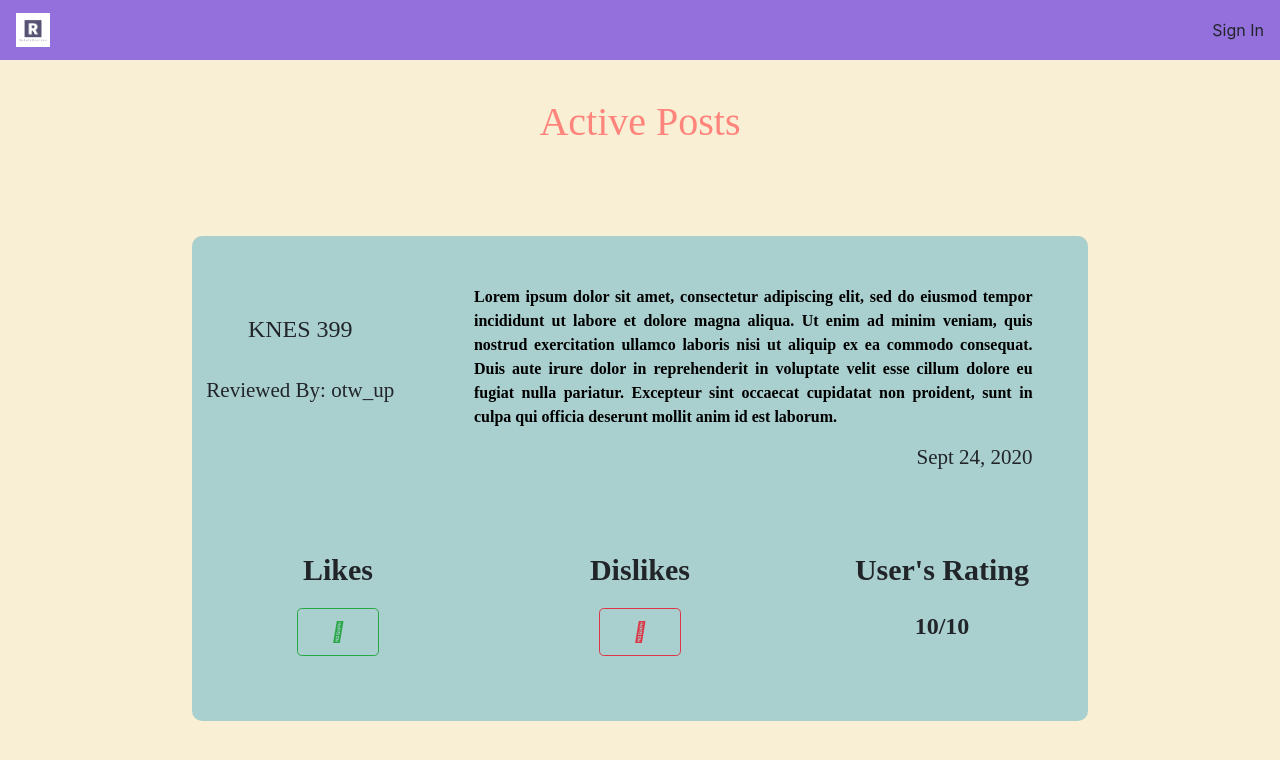
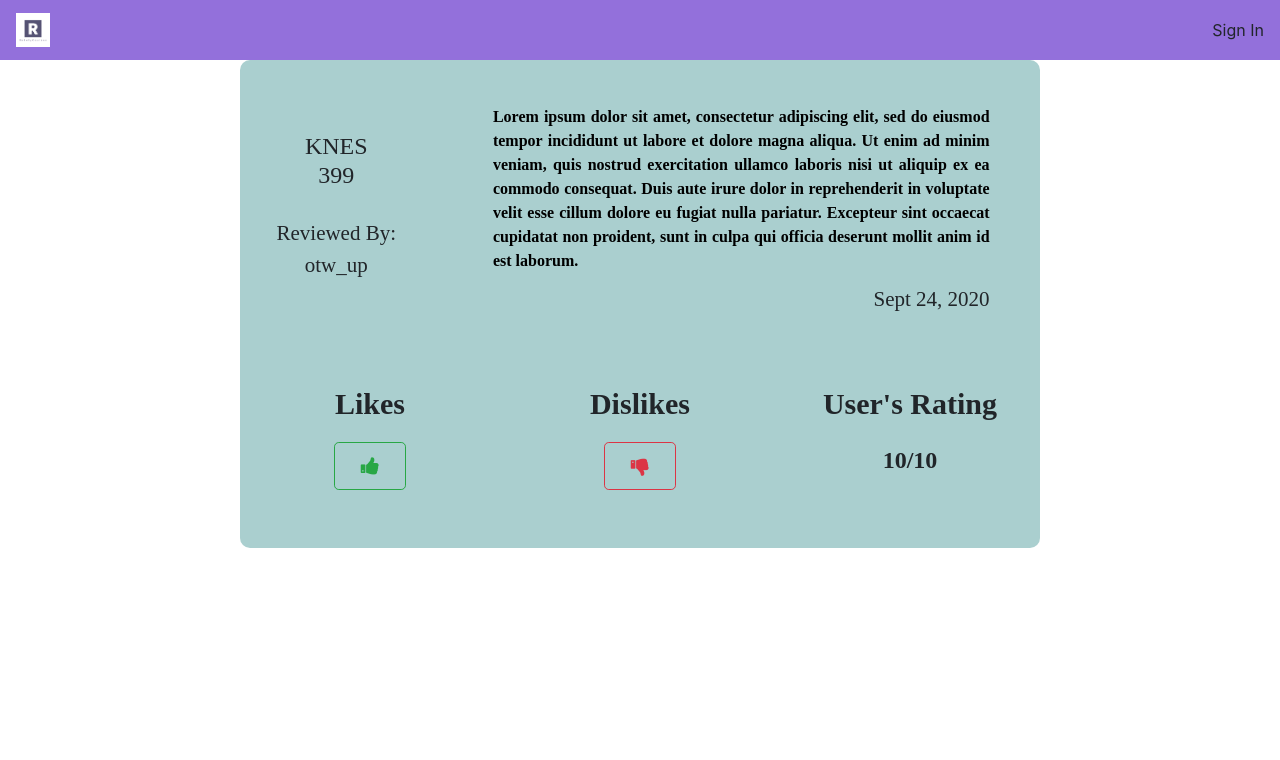
Before and after one commit to elliotcho/Rate-My-Courses, a React (Create React App) app in the folder client/: page /posts in a window 1280 px wide. Shown: the top 760 px of the page. Built offline with nearby package versions, Linux system fonts and the light colour scheme.

Commit message:
post frontend rework

```diff
--- a/client/src/components/posts/Post.jsx
+++ b/client/src/components/posts/Post.jsx
@@ -4,41 +4,46 @@ import './css/Post.css';
 
 class Post extends Component{
     render(){
-        const JS = 0;
         return(
-            <div className="post-page">
-                <h1 className="title">Active Posts</h1>
-                <section className="post-background container-fluid">
-                    <div className="row">
+            <section className='post'>
+                <div className='row'>
                     <div className="col-3">
                         <h4 id="course-id"> KNES 399</h4>
                         <p className="username">Reviewed By: otw_up</p>
                     </div>
+
                     <div className="col-9">
-                            <p className="review">Lorem ipsum dolor sit amet, consectetur adipiscing elit, sed do eiusmod tempor incididunt ut labore et dolore magna aliqua. Ut enim ad minim veniam, quis nostrud exercitation ullamco laboris nisi ut aliquip ex ea commodo consequat. Duis aute irure dolor in reprehenderit in voluptate velit esse cillum dolore eu fugiat nulla pariatur. Excepteur sint occaecat cupidatat non proident, sunt in culpa qui officia deserunt mollit anim id est laborum.</p>
+                        <p className="review">
+                            Lorem ipsum dolor sit amet, consectetur adipiscing elit, sed do eiusmod tempor incididunt ut labore et dolore magna aliqua. Ut enim ad minim veniam, quis nostrud exercitation ullamco laboris nisi ut aliquip ex ea commodo consequat. Duis aute irure dolor in reprehenderit in voluptate velit esse cillum dolore eu fugiat nulla pariatur. Excepteur sint occaecat cupidatat non proident, sunt in culpa qui officia deserunt mollit anim id est laborum.
+                        </p>
+
                         <p className="date-posted">Sept 24, 2020</p>
                     </div>
                 </div>
+
                 <div className="ratings row">
                     <div className="col-4">
                         <h5 className="likes" >Likes</h5>
-                            <button className="likes-btn btn btn-lg btn-outline-success"><i class="far fa-thumbs-up"></i></button>
+
+                        <button className="likes-btn btn btn-lg btn-outline-success">
+                            <i class="fa fa-thumbs-up"></i>
+                        </button>
                     </div>
+
                     <div className="col-4">
                         <h5 className="dislikes">Dislikes</h5>
-                            <button className="dislikes-btn btn btn-lg btn-outline-danger"><i class="far fa-thumbs-down"></i></button>
+                        <button className="dislikes-btn btn btn-lg btn-outline-danger">
+                            <i class="fa fa-thumbs-down"></i>
+                        </button>
                     </div>
+
                     <div className="col-4">
                         <h5 className="users-rating">User's Rating</h5>
                         <p className="ratings-score">10/10</p>
                     </div>
                 </div>
-
             </section>
-
-            </div>
         )
-
     }
 }
 
--- a/client/src/components/posts/PostList.jsx
+++ b/client/src/components/posts/PostList.jsx
@@ -6,6 +6,10 @@ class PostList extends Component{
     render(){
         return(
             <div className="post-list">
+                <h1 className ='my-5'>Active posts</h1>
+
+                <Post/>
+
                 <Post/>
             </div>
         )
--- a/client/src/components/posts/css/Post.css
+++ b/client/src/components/posts/css/Post.css
@@ -1,26 +1,21 @@
-.post-page {
-    position: fixed;
-    text-align: center;
-    width: 100%;
-    height: 100%;
-    background-color: #f8efd4;
-}
 
-.post-page .title {
-    margin: 3% 0 7%;
-    color: #ff847c;
-    font-family: 'Permanent Marker', cursive;
-}
 
 /* First Section ~ Course ID, User ID, Review, Date Posted */
-.post-page .post-background {
+.post  {
+    text-align: center;
     background-color: #aacfcf;
-    width: 70%;
+    margin: auto;
+    margin-bottom: 50px;
+    max-width: 800px;
     border-radius: 10px;
     padding: 10px;
 }
 
-.post-page #course-id {
+.post:last-child{
+    margin-bottom: 100px;
+}
+
+.post #course-id {
     margin: 30% auto 11%;
     border-radius: 100%;
     padding: 10px;
@@ -28,12 +23,12 @@
     font-family: 'Arvo', serif;
 }
 
-.post-page .username {
+.post .username {
     font-family:'Caveat', cursive;
     font-size: 21px;
 }
 
-.post-page .review {
+.post .review {
     margin: 6% 7% 0;
     font-family: 'Playfair Display', serif;
     font-weight: bold;
@@ -42,7 +37,7 @@
     text-align: justify;
 }
 
-.post-page .date-posted {
+.post .date-posted {
     font-family: 'Caveat', cursive;
     font-size: 21px;
     text-align: right;
@@ -50,24 +45,23 @@
 }
 
 /* Second Section ~ total number of likes, dislikes and user's rating   */
-.post-page .ratings {
+.post .ratings {
     margin-top: 9%;
 }
 
-.post-page .likes, .post-page .dislikes, .post-page .users-rating {
+.post .likes, .post .dislikes, .post .users-rating {
     font-family: 'Indie Flower', cursive;
     font-weight: bolder;
     font-size: 30px;
     margin-bottom: 20px;
 }
 
-.post-page .likes-btn, .post-page .dislikes-btn {
+.post .likes-btn, .post .dislikes-btn {
     width: 30%;
     margin-bottom: 20%;
 }
 
-
-.post-page .ratings-score {
+.post .ratings-score {
     font-family: 'Playfair Display', serif;
     font-size: 24px;
     font-weight: bolder;
--- a/client/src/components/posts/css/PostList.css
+++ b/client/src/components/posts/css/PostList.css
@@ -1,3 +1,13 @@
-.post-list{
-    border: 1px solid black;
+.post-list {
+    position: fixed;
+    width: 100%;
+    height: 100%;
+    background-color: #f8efd4;
+    overflow: auto;
 }
+
+.post-list h1 {
+    text-align: center;
+    color: #ff847c;
+    font-family: 'Permanent Marker', cursive;
+}
```
Lines whose indentation alone changed are shown as unchanged.
